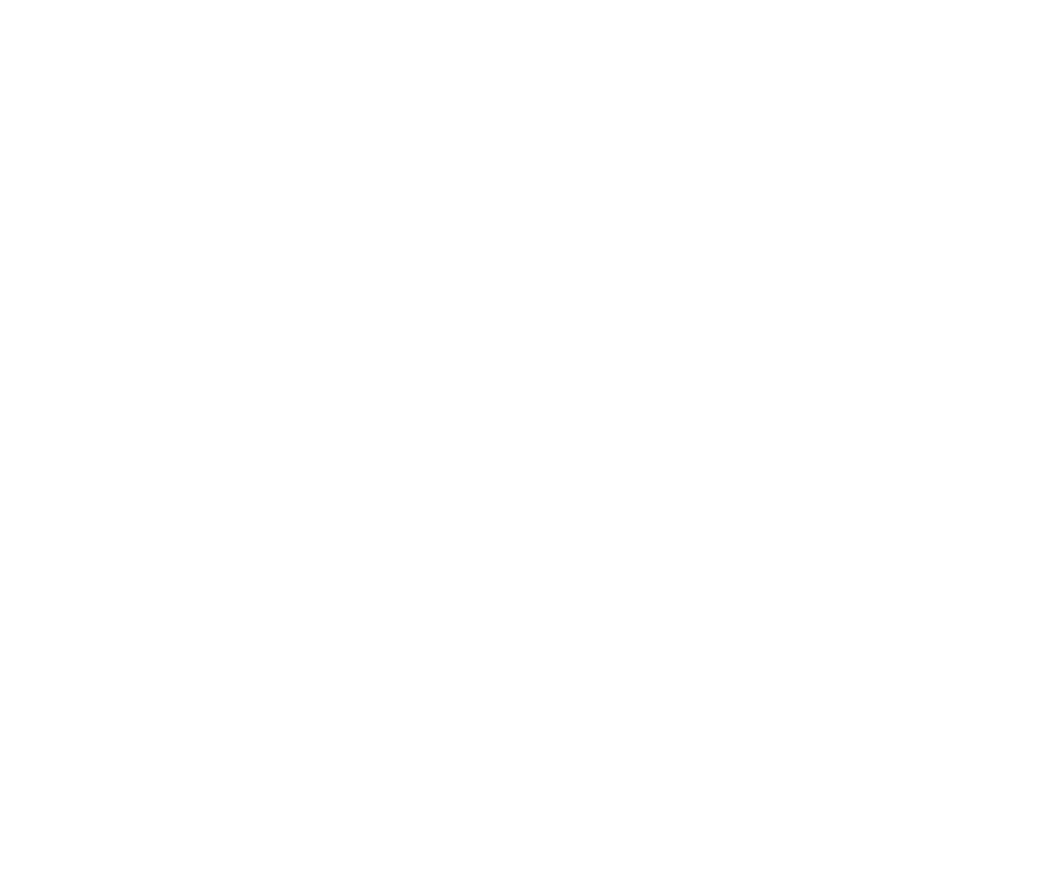
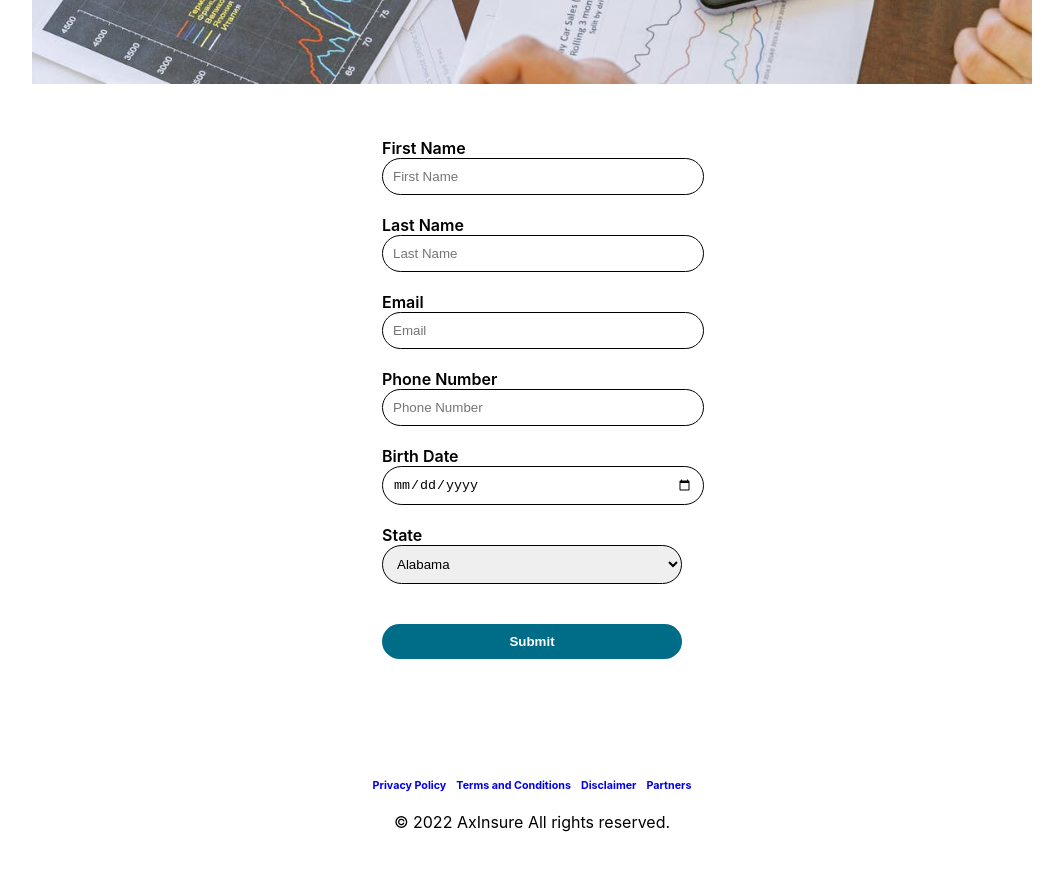
Before and after one commit to axad-capital/ax-insure, a React (Create React App) app in the folder client/: page /quotes in a window 1280 px wide. Before the commit this address had no page. Shown: the part 640-1510 px from the top of the page, without its empty margins (108-1171 px from the left). Before the commit the page ends 800 px from the top, so only its background shows below. Built offline with nearby package versions, Linux system fonts and the light colour scheme.

Commit message:
created quote page

```diff
--- a/client/src/App.js
+++ b/client/src/App.js
@@ -1,6 +1,7 @@
 import React from 'react'
 import { BrowserRouter as Router, Routes, Route } from 'react-router-dom';
 import HomePage from './pages/HomePage';
+import Quote from './pages/Quote'
 
 function App() {
   return (
@@ -8,6 +9,7 @@
        <Router>
         <Routes>
           <Route exact path='/' element={<HomePage />} />
+          <Route exact path='/quotes' element={<Quote />} />
         </Routes>
       </Router>
     </div>
--- /dev/null
+++ b/client/src/components/QuoteComp/QuoteComp.js
@@ -0,0 +1,113 @@
+import React from 'react'
+import './quoteComp.css'
+import QuoteImg from './quote-img.jpg'
+import Logo from '../HomeComp/ax-insure-logo.png'
+
+const QuoteComp = () => {
+    return (
+        <div>
+            <div className="nav">
+                <img className='logo' src={Logo} alt="logo" />
+                <div className='call-us-container'>
+                    <p className='call-us'>Request A Call</p>
+                    <a className='number' href="tel:8773122944">(877) 312-2944</a>
+                </div>
+            </div>
+
+            <div className="title-quote-page-container">
+                <h1 className="title-quote-page-title">WE HELP YOU FIND THE MOST AFFORDABLE COVERAGE</h1>
+                <br />
+                <img className='title-quote-page-img' src={QuoteImg} alt="quote" />
+            </div>
+
+            <div className="quote-page-form-container">
+                <label htmlFor="first">First Name</label>
+                <br />
+                <input type="text" name="first" id="first" placeholder='First Name' />
+                <br />
+                <br />
+                <label htmlFor="last">Last Name</label>
+                <br />
+                <input type="text" name="last" id="last" placeholder='Last Name' />
+                <br />
+                <br />
+                <label htmlFor="email">Email</label>
+                <br />
+                <input type="email" name="email" id="email" placeholder='Email' />
+                <br />
+                <br />
+                <label htmlFor="phone">Phone Number</label>
+                <br />
+                <input type="tel" name="phone" id="phone" placeholder='Phone Number' />
+                <br />
+                <br />
+                <label htmlFor="birth">Birth Date</label>
+                <br />
+                <input type="date" name="birth" id="birth" />
+                <br />
+                <br />
+                <label htmlFor="state">State</label>
+                <br />
+                <select name='state'>
+                    <option value="AL">Alabama</option>
+                    <option value="AK">Alaska</option>
+                    <option value="AZ">Arizona</option>
+                    <option value="AR">Arkansas</option>
+                    <option value="CA">California</option>
+                    <option value="CO">Colorado</option>
+                    <option value="CT">Connecticut</option>
+                    <option value="DE">Delaware</option>
+                    <option value="DC">District Of Columbia</option>
+                    <option value="FL">Florida</option>
+                    <option value="GA">Georgia</option>
+                    <option value="HI">Hawaii</option>
+                    <option value="ID">Idaho</option>
+                    <option value="IL">Illinois</option>
+                    <option value="IN">Indiana</option>
+                    <option value="IA">Iowa</option>
+                    <option value="KS">Kansas</option>
+                    <option value="KY">Kentucky</option>
+                    <option value="LA">Louisiana</option>
+                    <option value="ME">Maine</option>
+                    <option value="MD">Maryland</option>
+                    <option value="MA">Massachusetts</option>
+                    <option value="MI">Michigan</option>
+                    <option value="MN">Minnesota</option>
+                    <option value="MS">Mississippi</option>
+                    <option value="MO">Missouri</option>
+                    <option value="MT">Montana</option>
+                    <option value="NE">Nebraska</option>
+                    <option value="NV">Nevada</option>
+                    <option value="NH">New Hampshire</option>
+                    <option value="NJ">New Jersey</option>
+                    <option value="NM">New Mexico</option>
+                    <option value="NY">New York</option>
+                    <option value="NC">North Carolina</option>
+                    <option value="ND">North Dakota</option>
+                    <option value="OH">Ohio</option>
+                    <option value="OK">Oklahoma</option>
+                    <option value="OR">Oregon</option>
+                    <option value="PA">Pennsylvania</option>
+                    <option value="RI">Rhode Island</option>
+                    <option value="SC">South Carolina</option>
+                    <option value="SD">South Dakota</option>
+                    <option value="TN">Tennessee</option>
+                    <option value="TX">Texas</option>
+                    <option value="UT">Utah</option>
+                    <option value="VT">Vermont</option>
+                    <option value="VA">Virginia</option>
+                    <option value="WA">Washington</option>
+                    <option value="WV">West Virginia</option>
+                    <option value="WI">Wisconsin</option>
+                    <option value="WY">Wyoming</option>
+                </select>
+                <br />
+                <br />
+                <br />
+                <button className='form-page-btn'>Submit</button>
+            </div>
+        </div>
+    )
+}
+
+export default QuoteComp
--- /dev/null
+++ b/client/src/components/QuoteComp/quoteComp.css
@@ -0,0 +1,46 @@
+:root {
+    --mainBG: rgb(0, 109, 136);
+    --hoverBG: rgb(0, 69, 87);
+}
+
+.title-quote-page-container {
+    margin-top: 50px;
+    text-align: center;
+}
+
+.title-quote-page-img {
+    width: 90%;
+    max-width: 1000px;
+}
+
+.quote-page-form-container {
+    width: 80%;
+    max-width: 300px;
+    margin: 50px auto;
+}
+
+.quote-page-form-container input, .quote-page-form-container select {
+    width: 100%;
+    padding: 10px;
+    border: 1px solid black;
+    border-radius: 20px;
+}
+
+.quote-page-form-container label {
+    font-weight: 600;
+}
+
+.form-page-btn {
+    width: 100%;
+    padding: 10px;
+    cursor: pointer;
+    color: white;
+    font-weight: 600;
+    border-radius: 20px;
+    background-color: var(--mainBG);
+    border: none;
+}
+
+.form-page-btn:hover {
+    background-color: var(--hoverBG);
+}
--- /dev/null
+++ b/client/src/pages/Quote.js
@@ -0,0 +1,14 @@
+import React from 'react'
+import QuoteComp from '../components/QuoteComp/QuoteComp'
+import Footer from '../components/Footer/Footer'
+
+const Quote = () => {
+  return (
+    <div>
+        <QuoteComp />
+        <Footer />
+    </div>
+  )
+}
+
+export default Quote
```
Also changed, not shown: client/src/components/QuoteComp/quote-img.jpg (added).
